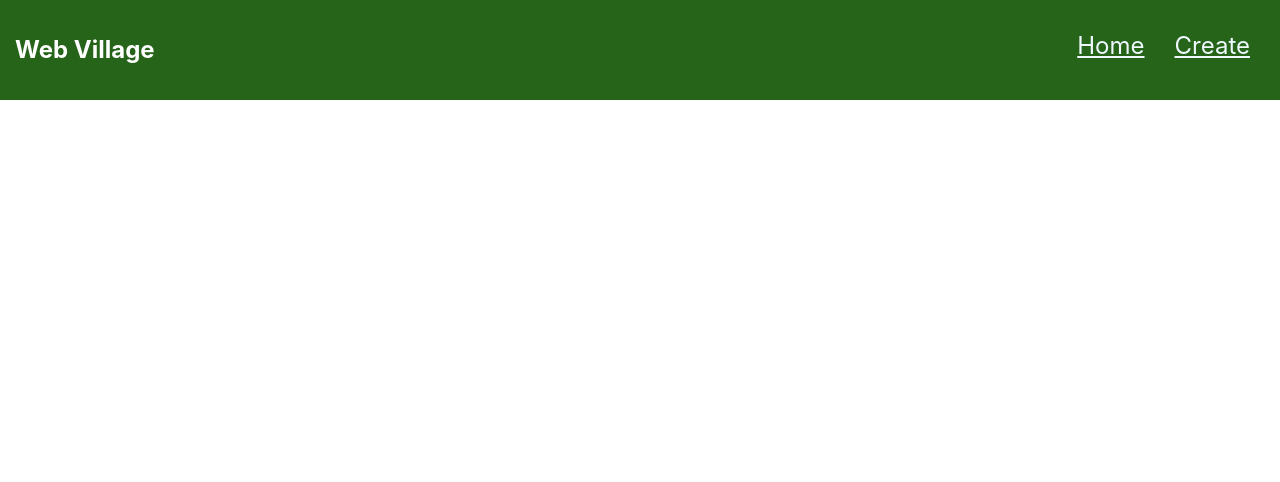
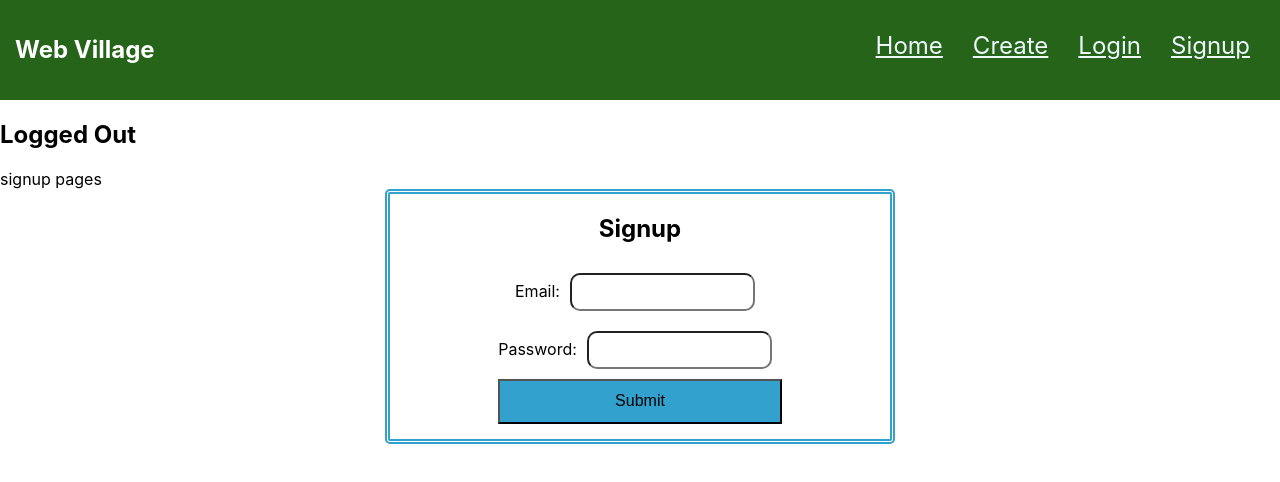
Before and after one commit to OlsJacob-FS/narutoApi, a React (Create React App) app in the folder reactjs/: page /Signup in a window 1280 px wide. Shown: the top 482 px of the page. Built offline with nearby package versions, Linux system fonts and the light colour scheme.

Commit message:
login, signup forms created

```diff
--- a/reactjs/src/App.js
+++ b/reactjs/src/App.js
@@ -1,20 +1,34 @@
 import { BrowserRouter as Router, Route, Routes } from "react-router-dom";
 //pages Imports
 import Home from "./pages/Home";
+import Signup from "./pages/Signup";
+import Login from "./pages/Login";
 import Dashboard from "./pages/Dashboard";
 import Character from "./pages/Character";
 import Navbar from "./components/navbar/Navbar";
+import { useEffect, useState } from "react";
 function App() {
+  const [currentUser, setCurrentUser] = useState(false);
+  //AuthService.getCurrentUser()
+  useEffect(() => {
+    const user = false;
+    if (user) {
+      setCurrentUser(user);
+    }
+  });
+
   return (
     <div>
       <Navbar />
-      <Router>
+      <div>
+        <div>{currentUser ? <h2>Logged in</h2> : <h2>Logged Out</h2>}</div>
         <Routes>
+          <Route path="/Signup" exact element={<Signup />} />
           <Route path="/characters/:id" exact element={<Character />} />
           <Route path="/Dashboard" exact element={<Dashboard />} />
           <Route path="/" exact element={<Home />} />
         </Routes>
-      </Router>
+      </div>
     </div>
   );
 }
--- a/reactjs/src/components/navbar/Navbar.js
+++ b/reactjs/src/components/navbar/Navbar.js
@@ -13,6 +13,12 @@ export default function Navbar() {
             <a href="/dashboard" className="navText">
               Create
             </a>
+            <a href="/login" className="navText">
+              Login
+            </a>
+            <a href="/signup" className="navText">
+              Signup
+            </a>
           </ul>
         </nav>
       </div>
--- a/reactjs/src/index.js
+++ b/reactjs/src/index.js
@@ -1,13 +1,17 @@
-import React from 'react';
-import ReactDOM from 'react-dom/client';
-import './index.css';
-import App from './App';
-import reportWebVitals from './reportWebVitals';
+import React from "react";
+import ReactDOM from "react-dom/client";
+import "./index.css";
+import App from "./App";
+import { BrowserRouter as Router } from "react-router-dom";
 
-const root = ReactDOM.createRoot(document.getElementById('root'));
+import reportWebVitals from "./reportWebVitals";
+
+const root = ReactDOM.createRoot(document.getElementById("root"));
 root.render(
   <React.StrictMode>
-    <App />
+    <Router>
+      <App />
+    </Router>
   </React.StrictMode>
 );
 
--- /dev/null
+++ b/reactjs/src/pages/Login.js
@@ -0,0 +1,37 @@
+import React, { useState } from "react";
+import { useNavigate } from "react-router-dom";
+
+export default function Login() {
+  const [email, setEmail] = useState("");
+  const [password, setPassword] = useState("");
+  const navigate = useNavigate();
+
+  return (
+    <div>
+      <form onSubmit={(event) => handleLogin(event)} className="editForm">
+        <h2>Login</h2>
+        <label>
+          Email:
+          <input
+            type="text"
+            name="email"
+            className="editInputs"
+            value={email}
+            onChange={(e) => setEmail(e.target.email)}
+          />
+        </label>
+        <label>
+          Password:
+          <input
+            type="text"
+            name="password"
+            className="editInputs"
+            value={password}
+            onChange={(e) => setPassword(e.target.passowrd)}
+          />
+        </label>
+        <input type="submit" value="Submit" className="editFormBtn" />
+      </form>
+    </div>
+  );
+}
--- /dev/null
+++ b/reactjs/src/pages/Signup.js
@@ -0,0 +1,52 @@
+import React from "react";
+
+import { useState, useEffect } from "react";
+import { useParams, useNavigate } from "react-router-dom";
+export default function Signup() {
+  const [email, setEmail] = useState("");
+  const [password, setPassword] = useState("");
+  const navigate = useNavigate();
+
+  const handleSignup = async (e) => {
+    e.preventDefault();
+    try {
+      //await service
+    } catch (error) {
+      console.log(error);
+    }
+  };
+
+  return (
+    <div>
+      <header>
+        <div>signup pages</div>
+      </header>
+      <div>
+        <form onSubmit={(event) => handleSignup(event)} className="editForm">
+          <h2>Signup</h2>
+          <label>
+            Email:
+            <input
+              type="text"
+              name="email"
+              className="editInputs"
+              value={email}
+              onChange={(e) => setEmail(e.target.email)}
+            />
+          </label>
+          <label>
+            Password:
+            <input
+              type="text"
+              name="password"
+              className="editInputs"
+              value={password}
+              onChange={(e) => setPassword(e.target.passowrd)}
+            />
+          </label>
+          <input type="submit" value="Submit" className="editFormBtn" />
+        </form>
+      </div>
+    </div>
+  );
+}
```
